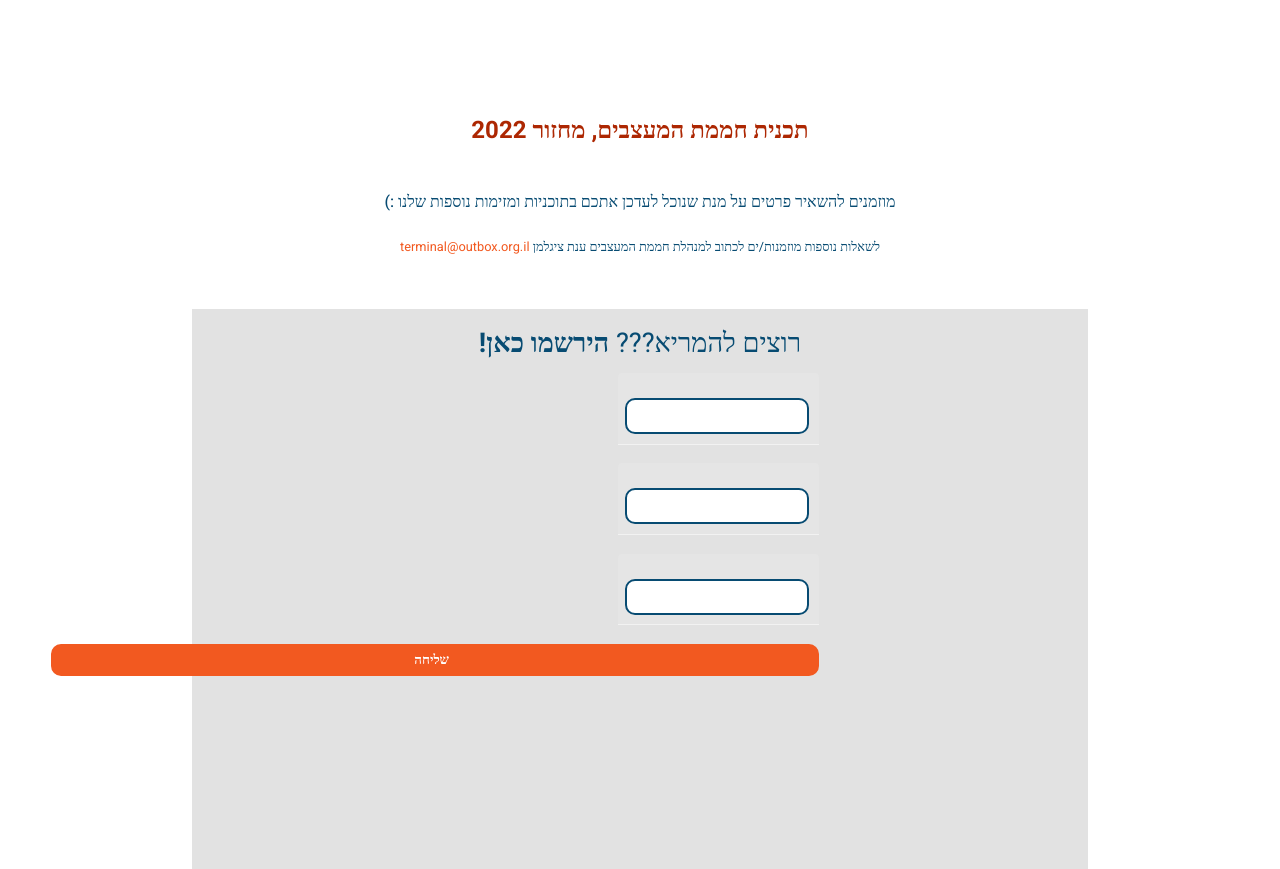
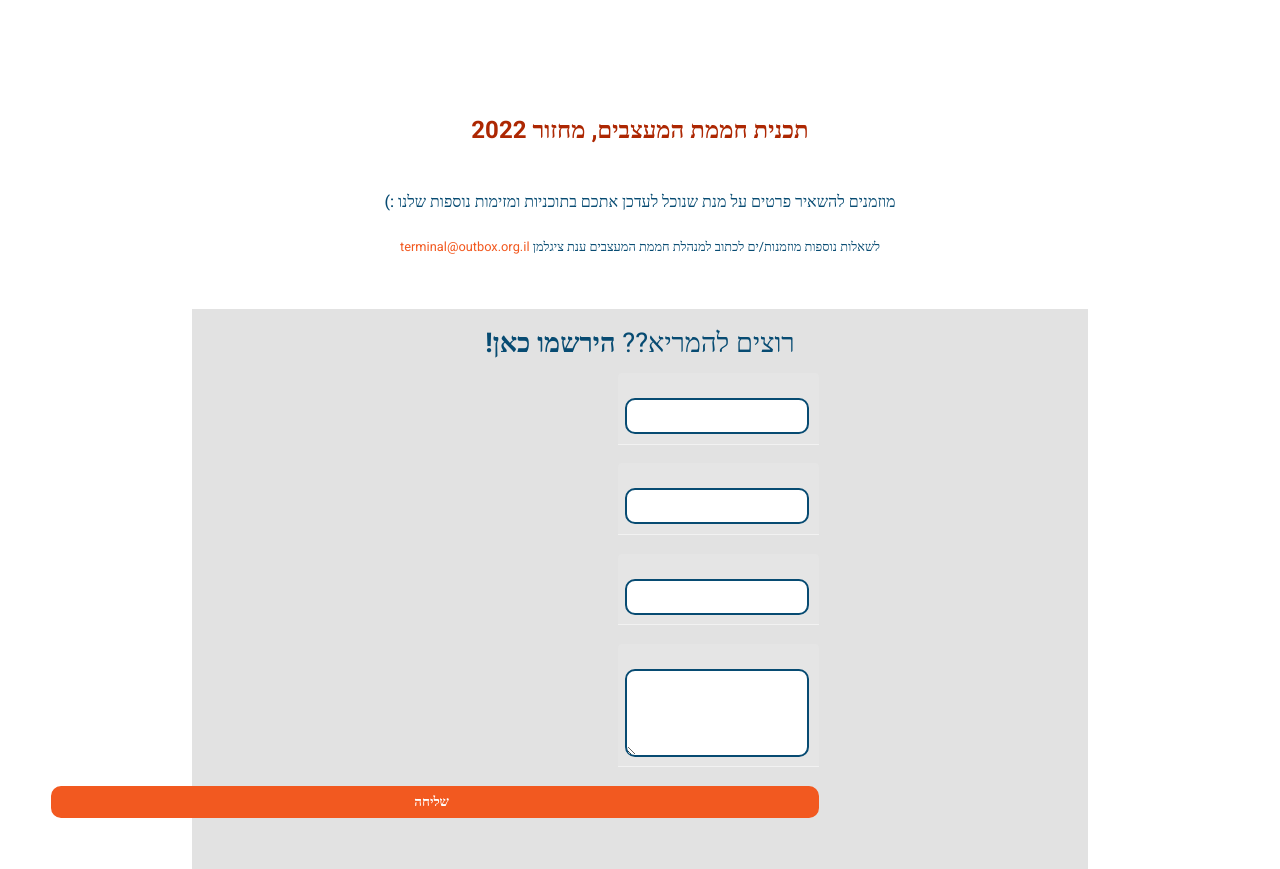
Before and after one commit to OreeBenAharon/outbox-form, an Angular app: page /reg in a window 1280 px wide. Built offline with nearby package versions, Linux system fonts and the light colour scheme.

Commit message:
key in heroku

```diff
--- a/src/app/components/first/first.component.html
+++ b/src/app/components/first/first.component.html
@@ -9,7 +9,7 @@
     </div>
 
     <div class="form-first">
-        <p class="form-title">רוצים להמריא??? <span class="form-title-bolt">הירשמו כאן!</span></p>
+        <p class="form-title">רוצים להמריא?? <span class="form-title-bolt">הירשמו כאן!</span></p>
         <form  [formGroup]="regFormGroup" (ngSubmit)="sendFirst()">
             <div class="form-itself">
 
@@ -25,11 +25,11 @@
                     <input matInput  class="form-input"  placeholder="אימייל" formControlName="emailCtrl">
                 </mat-form-field>
 
-                <!-- <mat-form-field appearance="fill">
-                    <textarea matInput  class="form-input" placeholder="כמה מילים עליך וכיצד נוכל לעזור?" formControlName="needsCtrl"></textarea>
-                </mat-form-field> -->
+                <mat-form-field appearance="fill">
+                    <textarea matInput class="form-input" placeholder="כמה מילים עליך וכיצד נוכל לעזור?" formControlName="needsCtrl"></textarea>
+                </mat-form-field>
 
-                <button mat-stroked-button type="submit" class="btn-send">שליחה</button>
+                <button mat-stroked-button type="submit" class="btn-send" [disabled]="!isFilled()">שליחה</button>
             </div>
         </form>
 
--- a/src/app/components/first/first.component.ts
+++ b/src/app/components/first/first.component.ts
@@ -14,6 +14,13 @@ export class FirstComponent implements OnInit {
   constructor(public _fb: FormBuilder,
               public _d: DataService) { }
 
+  isFilled = ()=>{
+	if (this.regFormGroup.controls.nameCtrl.valid &&
+		this.regFormGroup.controls.phoneCtrl.valid &&
+		this.regFormGroup.controls.emailCtrl.valid &&
+		this.regFormGroup.controls.needsCtrl.valid) return true
+	else return false
+  }
 
   sendFirst = async ()=> {
 		try{
```
Also changed, not shown: 3 other files (tests, documents, lock files or other folders).
